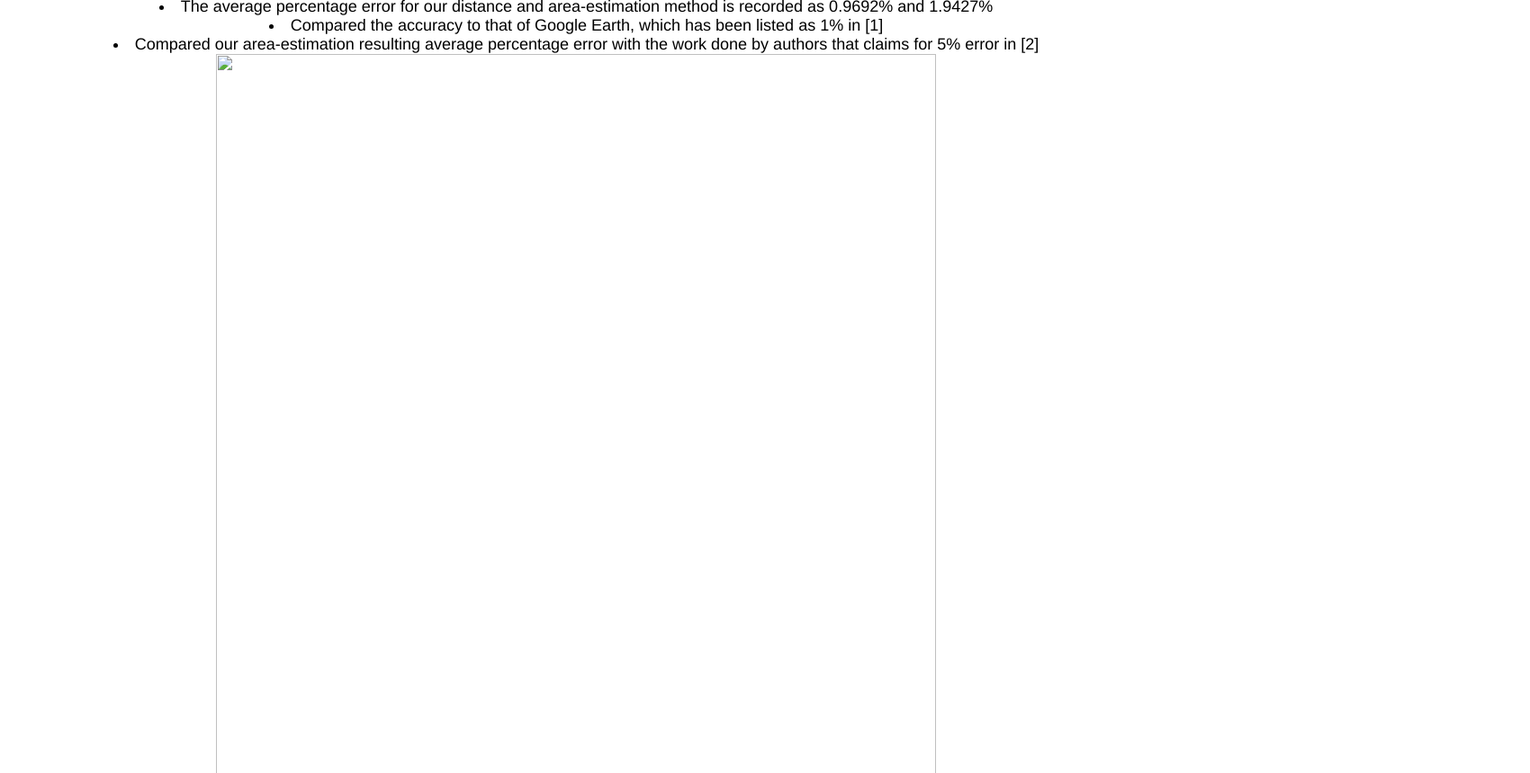
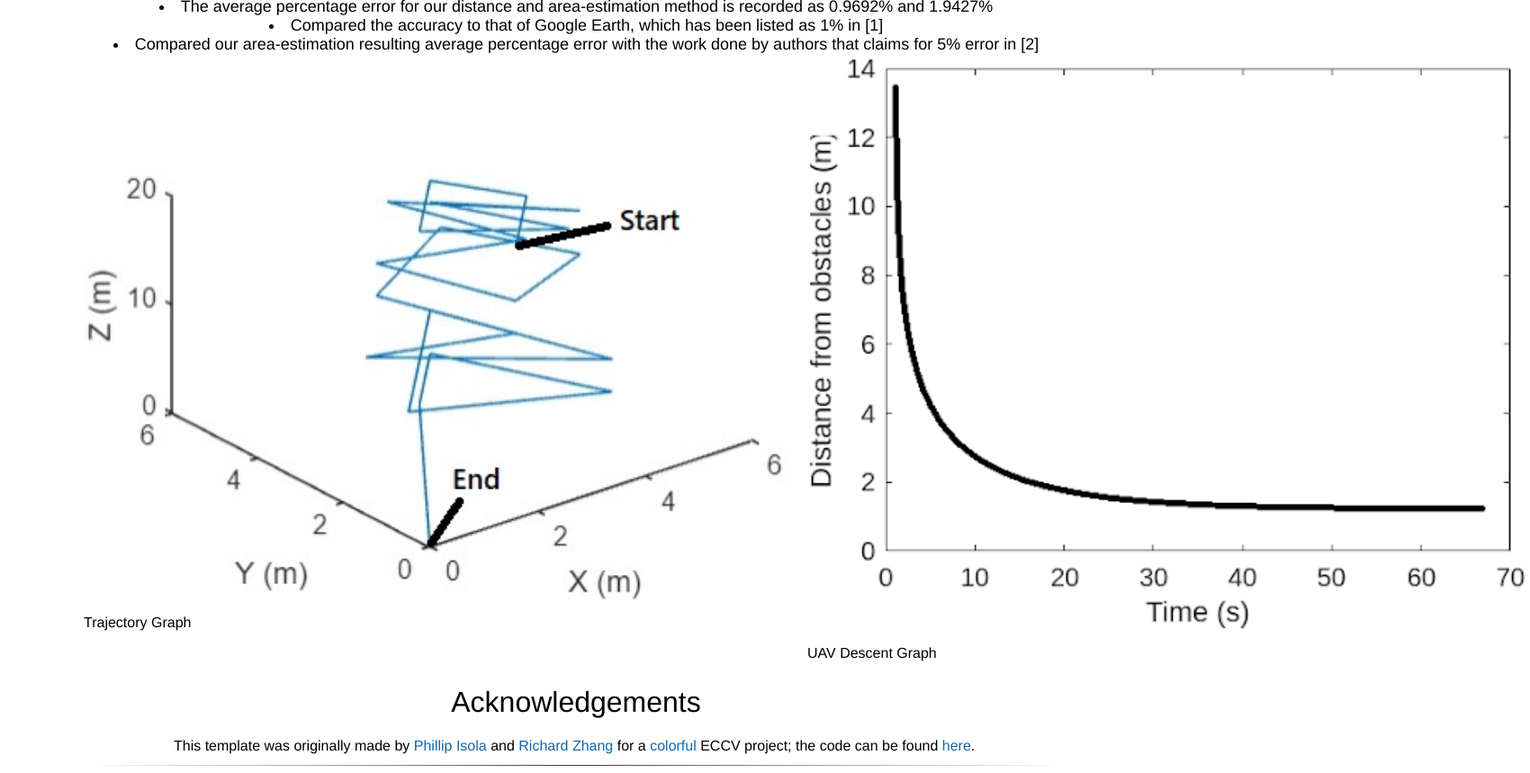
Before and after one commit to RHFSafeUAV/rhfsafeuav.github.io, a plain HTML site: page index.html in a window 1280 px wide. Shown: the part 2183-3042 px from the top of the page at 90% size, 1700 px wide, since content can reach past the window. Drawn offline with Linux system fonts and the light colour scheme; a script that the page names is missing.

Commit message:
Update index.html

```diff
--- a/index.html
+++ b/index.html
@@ -170,12 +170,20 @@
 
 <li>Compared our area-estimation resulting average percentage error with the work done by authors that claims for 5% error in [2]
 
-
-<img class="round" style="width:800px" src="assets/images/trajgraph.png"/>
+<table>
+<tr>
+<td>
+<img class="round" style="width:800px" src="assets/images/trajgraph.jpg"/>
+	<br>
 	<p>Trajectory Graph</p>
+	</td>
+	<td>
 	<img class="round" style="width:800px" src="assets/images/descentgraph.png"/>
+		<br>
 	<p>UAV Descent Graph</p>
-
+	</td>
+	</tr>
+	</table>
 
 
 	<br>
```
